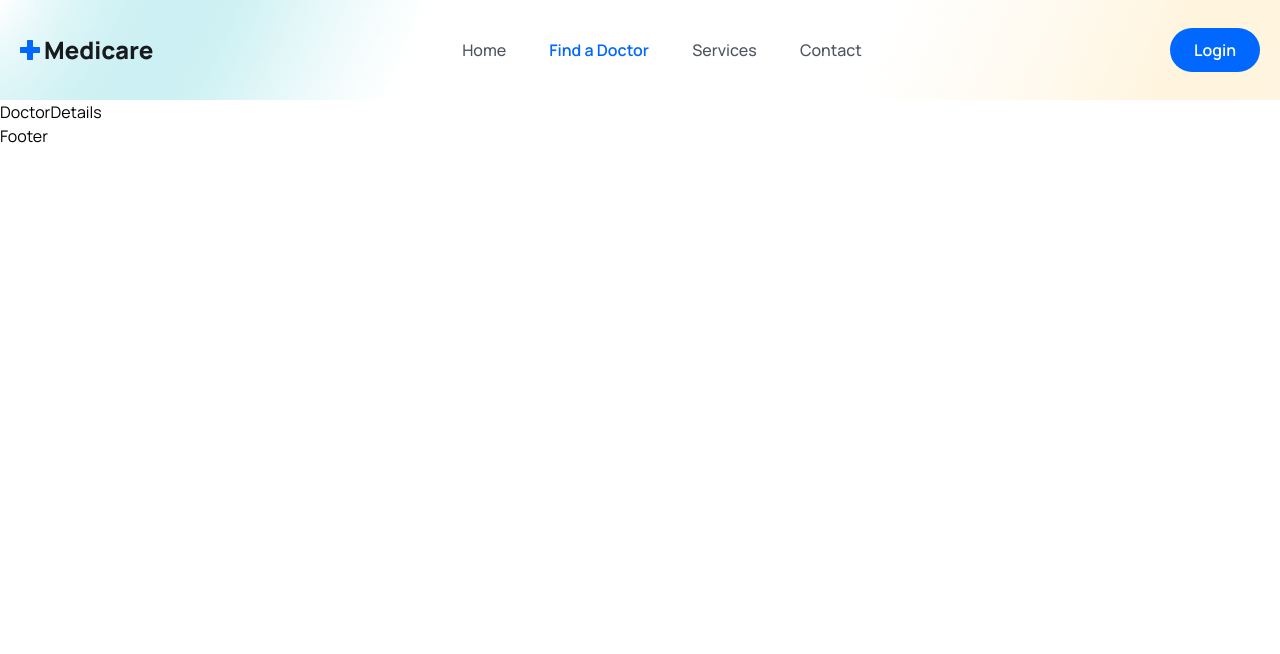
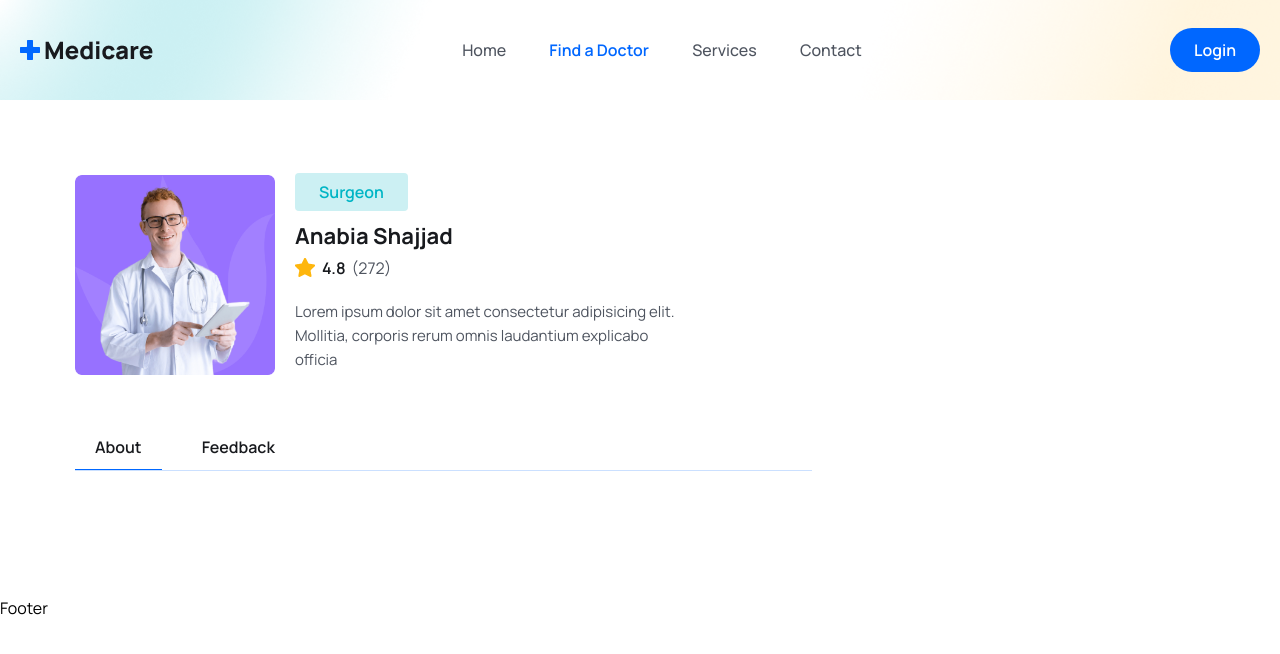
Before and after one commit to shagors/doctor-appointment, a React (Vite) app in the folder frontend/: page /doctors/1 in a window 1280 px wide. Shown: the top 654 px of the page. Built offline with nearby package versions, Linux system fonts and the light colour scheme.

Commit message:
services page add and doctors page add and single doctor page add

```diff
--- a/frontend/src/components/Doctors/DoctorList.jsx
+++ b/frontend/src/components/Doctors/DoctorList.jsx
@@ -1,4 +1,3 @@
-import React from "react";
 import { doctors } from "../../assets/data/doctors";
 import DoctorCard from "./DoctorCard";
 
--- /dev/null
+++ b/frontend/src/pages/Doctors/DoctorAbout.jsx
@@ -0,0 +1,5 @@
+const DoctorAbout = () => {
+  return <div>DoctorAbout</div>;
+};
+
+export default DoctorAbout;
--- a/frontend/src/pages/Doctors/DoctorDetails.jsx
+++ b/frontend/src/pages/Doctors/DoctorDetails.jsx
@@ -1,7 +1,65 @@
-import React from "react";
+import { useState } from "react";
+import doctorImg from "../../assets/images/doctor-img02.png";
+import starIcon from "../../assets/images/Star.png";
 
 const DoctorDetails = () => {
-  return <div>DoctorDetails</div>;
+  const [tab, setTab] = useState("about");
+  return (
+    <section className="max-w-[1170px] px-5 mx-auto">
+      <div className="grid md:grid-cols-3 gap-[50px]">
+        <div className="md:col-span-2">
+          <div className="flex items-center gap-5">
+            <figure className="max-w-[200px] max-h-[200px]">
+              <img src={doctorImg} alt="doctor Image" className="w-full" />
+            </figure>
+
+            <div>
+              <span className="bg-[#CCF0F3] text-irisBlueColor py-1 px-6 lg:py-2 lg:px-6 text-[12px] leading-4 lg:text-[16px] lg:leading-7 font-semibold rounded">
+                Surgeon
+              </span>
+              <h3 className="text-headingColor text-[22px] leading-9 font-bold mt-3">
+                Anabia Shajjad
+              </h3>
+              <div className="flex items-center gap-[6px]">
+                <span className="flex items-center gap-[6px] text-[14px] leading-5 lg:text-[16px] lg:leading-7 font-semibold text-headingColor">
+                  <img src={starIcon} alt="" />
+                  4.8
+                </span>
+                <span className="text-[14px] leading-5 lg:text-[16px] lg:leading-7 font-[400] text-textColor">
+                  (272)
+                </span>
+              </div>
+
+              <p className="text__para text-[14px] md:text-[15px] leading-6 lg:max-w-[390px]">
+                Lorem ipsum dolor sit amet consectetur adipisicing elit.
+                Mollitia, corporis rerum omnis laudantium explicabo officia
+              </p>
+            </div>
+          </div>
+
+          <div className="mt-[50px] border-b border-solid border-[#0066ff34]">
+            <button
+              onClick={() => setTab("about")}
+              className={`${
+                tab === "about" && "border-b border-solid border-primaryColor"
+              } py-2 px-5 mr-5 text-[16px] leading-7 text-headingColor font-semibold`}>
+              About
+            </button>
+            <button
+              onClick={() => setTab("feedback")}
+              className={`${
+                tab === "feedback" &&
+                "border-b border-solid border-primaryColor"
+              } py-2 px-5 mr-5 text-[16px] leading-7 text-headingColor font-semibold`}>
+              Feedback
+            </button>
+          </div>
+
+          <div className="mt-[50px]"></div>
+        </div>
+      </div>
+    </section>
+  );
 };
 
 export default DoctorDetails;
--- a/frontend/src/pages/Doctors/Doctors.jsx
+++ b/frontend/src/pages/Doctors/Doctors.jsx
@@ -1,7 +1,52 @@
-import React from "react";
+import DoctorCard from "../../components/Doctors/DoctorCard";
+import { doctors } from "../../assets/data/doctors";
+import Testimonial from "../../components/Testimonial/Testimonial";
 
 const Doctors = () => {
-  return <div>Doctors</div>;
+  return (
+    <>
+      <section className="bg-[#fff9ea]">
+        <div className="container text-center">
+          <h2 className="heading">Find a Docotor</h2>
+
+          <div className="max-w-[570px] mt-[30px] mx-auto bg-[#0066ff2c] rounded-md flex items-center justify-between">
+            <input
+              type="search"
+              className="py-4 pl-4 pr-2 bg-transparent w-full focus:outline-none cursor-pointer placeholder:text-textColor"
+              placeholder="Search Doctor..."
+            />
+            <button className="btn mt-0 rounded-[0px] rounded-r-md">
+              Search
+            </button>
+          </div>
+        </div>
+      </section>
+
+      <section className="">
+        <div className="container">
+          <div className="grid grid-cols-1 sm:grid-cols-2 md:grid-cols-3 lg0:grid-cols-4 gap-5">
+            {doctors.map((doctor) => (
+              <DoctorCard doctor={doctor} key={doctor.id} />
+            ))}
+          </div>
+        </div>
+      </section>
+
+      <section>
+        <div className="container">
+          <div className="xl:w-[470px] mx-auto">
+            <h2 className="heading text-center">What our Patient say</h2>
+            <p className="text__para text-center">
+              World-class care for everyone. Our health System offers unmatched,
+              expert health care.
+            </p>
+          </div>
+
+          <Testimonial />
+        </div>
+      </section>
+    </>
+  );
 };
 
 export default Doctors;
--- a/frontend/src/pages/Home.jsx
+++ b/frontend/src/pages/Home.jsx
@@ -290,6 +290,7 @@ const Home = () => {
           <Testimonial />
         </div>
       </section>
+      {/* ============== testimonial end ================ */}
     </>
   );
 };
--- a/frontend/src/pages/Services.jsx
+++ b/frontend/src/pages/Services.jsx
@@ -1,7 +1,18 @@
-import React from "react";
+import { services } from "../assets/data/services";
+import ServiceCard from "../components/Services/ServiceCard";
 
 const Services = () => {
-  return <div>Services</div>;
+  return (
+    <section>
+      <div className="container">
+        <div className="grid grid-cols-1 md:grid-cols-2 lg:grid-cols-3 gap-5 lg:gap-[30px]">
+          {services.map((item, index) => (
+            <ServiceCard item={item} index={index} key={index} />
+          ))}
+        </div>
+      </div>
+    </section>
+  );
 };
 
 export default Services;
```
